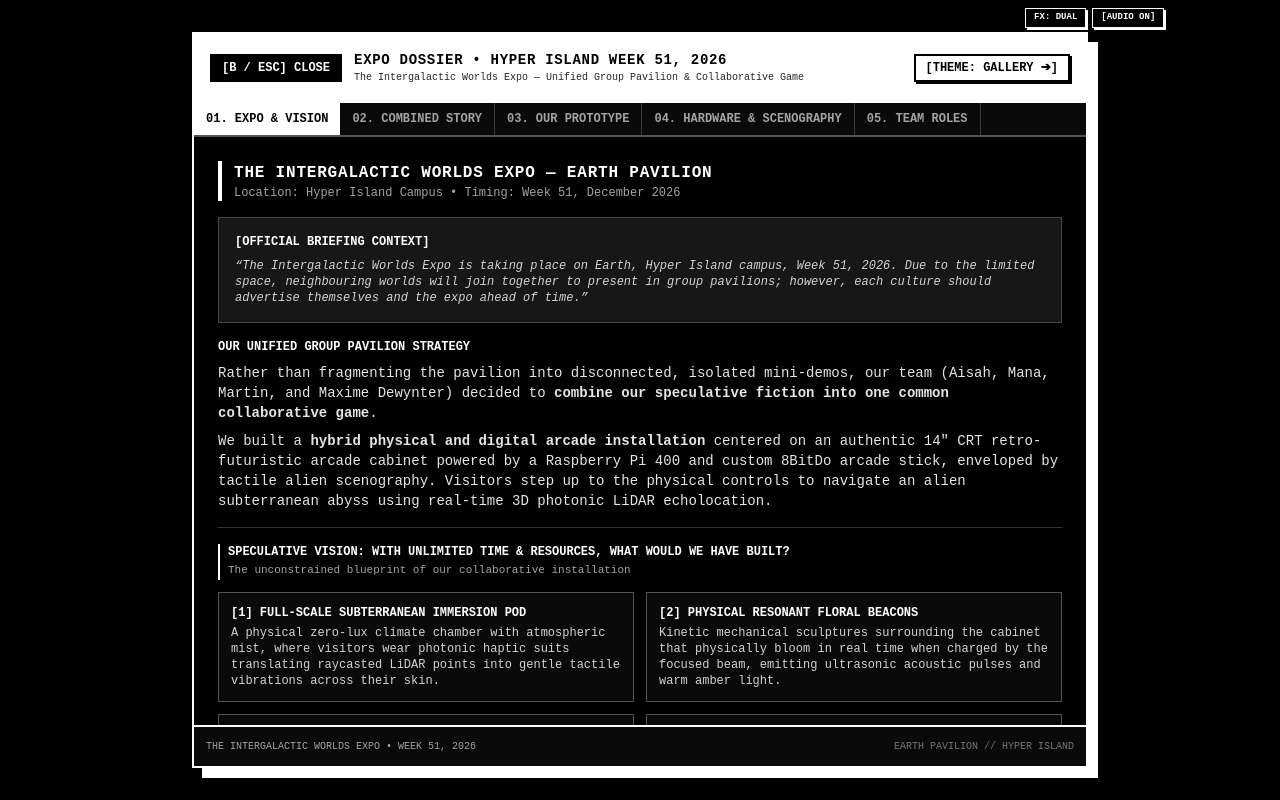
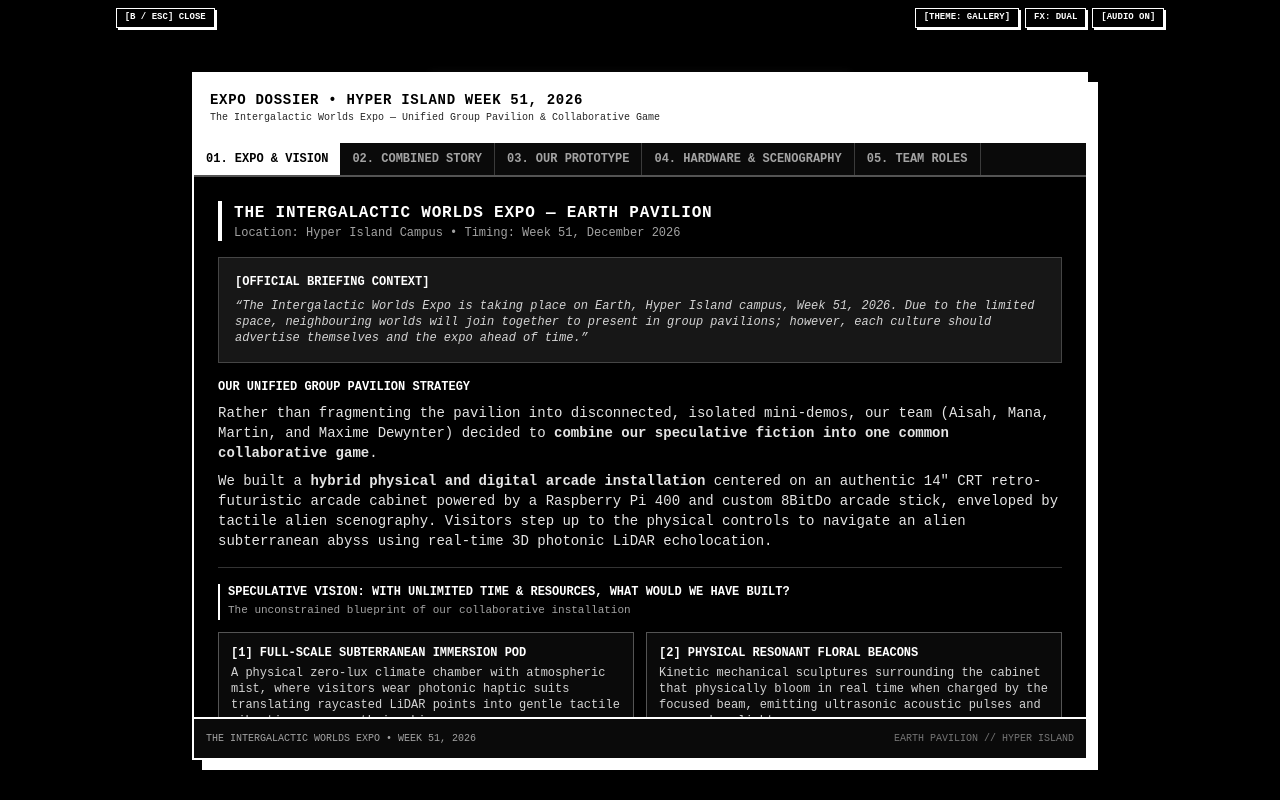
Before and after one commit to maxlearns2code/exo-cultures, a Next.js app: page / in a window 1280 px wide. Both pictures are taken after a click on the button "WHAT WE DID". Built offline with nearby package versions, Linux system fonts and the light colour scheme.

Commit message:
feat: move dossier close and theme buttons to top overlay bar

```diff
--- a/src/app/page.tsx
+++ b/src/app/page.tsx
@@ -183,6 +183,7 @@ export default function ArcadeLauncherHub() {
       if (isDossierOpen) {
         if (
           (currentInputs.action2 && (!prev || !prev.action2)) ||
+          (currentInputs.start && (!prev || !prev.start)) ||
           (currentInputs.select && (!prev || !prev.select))
         ) {
           setIsDossierOpen(false);
@@ -307,9 +308,9 @@ export default function ArcadeLauncherHub() {
       onToggleFX={handleToggleFX}
       activeFXType={activeFXType}
       theme={viewMode === "hub" && hubDesign === "gateway" ? "white" : "black"}
-      hubDesign={viewMode === "welcome" ? undefined : hubDesign}
-      onToggleHubDesign={viewMode === "welcome" ? undefined : handleToggleHubDesign}
-      onClose={viewMode !== "welcome" ? returnToWelcome : undefined}
+      hubDesign={viewMode === "welcome" && !isDossierOpen ? undefined : hubDesign}
+      onToggleHubDesign={viewMode === "welcome" && !isDossierOpen ? undefined : handleToggleHubDesign}
+      onClose={isDossierOpen ? () => setIsDossierOpen(false) : viewMode !== "welcome" ? returnToWelcome : undefined}
     >
       {/* Dossier Modal Overlay (Organism) */}
       <ExpoDossierModal
--- a/src/components/molecules/CalibrationBar.tsx
+++ b/src/components/molecules/CalibrationBar.tsx
@@ -45,7 +45,7 @@ export function CalibrationBar({
   };
 
   return (
-    <div className="absolute top-2 right-2 z-[150] flex items-center gap-1.5 font-mono select-none">
+    <div className="absolute top-2 right-2 z-[300] flex items-center gap-1.5 font-mono select-none">
       {/* Gamepad status indicator */}
       {hasGamepad && (
         <div
--- a/src/components/organisms/CRTOverlay.tsx
+++ b/src/components/organisms/CRTOverlay.tsx
@@ -56,7 +56,7 @@ export function CRTOverlay({
 
         {/* Top-Left: Close Button (mirrors Top-Right: theme, dual, sound) */}
         {onClose && (
-          <div className="absolute top-2 left-2 z-[150] flex items-center gap-1.5 font-mono select-none">
+          <div className="absolute top-2 left-2 z-[300] flex items-center gap-1.5 font-mono select-none">
             <button
               onClick={onClose}
               className={`px-2 py-0.5 text-[9px] font-bold border transition-all cursor-pointer ${
--- a/src/components/organisms/ExpoDossierModal.tsx
+++ b/src/components/organisms/ExpoDossierModal.tsx
@@ -25,19 +25,6 @@ export function ExpoDossierModal({
   const isBrutalist = hubDesign === "gateway";
   const isPhosphor = hubDesign === "specimen";
 
-  const getThemeLabel = (design?: AlienHubDesign) => {
-    switch (design) {
-      case "gateway":
-        return "THEME: GALLERY ➔";
-      case "translator":
-        return "THEME: ARCADE ➔";
-      case "specimen":
-        return "THEME: PHOSPHOR ➔";
-      default:
-        return "THEME: GALLERY ➔";
-    }
-  };
-
   const themeStyles = {
     container: isBrutalist
       ? "border-2 border-white shadow-[10px_10px_0px_#ffffff]"
@@ -54,16 +41,6 @@ export function ExpoDossierModal({
       : isPhosphor
       ? "text-emerald-400/80"
       : "text-purple-300/80",
-    themeButton: isBrutalist
-      ? "bg-white hover:bg-neutral-200 text-black border-2 border-black text-xs font-bold shadow-[2px_2px_0px_#000000]"
-      : isPhosphor
-      ? "bg-emerald-950 hover:bg-emerald-900 text-emerald-300 border-2 border-emerald-400 text-xs font-bold shadow-[2px_2px_0px_#10b981]"
-      : "bg-purple-900 hover:bg-purple-800 text-purple-200 border-2 border-purple-400 text-xs font-bold shadow-[2px_2px_0px_#9d00ff]",
-    closeButton: isBrutalist
-      ? "bg-black text-white hover:bg-neutral-800 border-2 border-black text-xs font-bold"
-      : isPhosphor
-      ? "bg-black text-emerald-300 hover:bg-emerald-950 border-2 border-emerald-500 text-xs font-bold"
-      : "bg-[#0a0014] text-purple-200 hover:bg-purple-950 border-2 border-purple-500 text-xs font-bold",
     tabBar: isBrutalist
       ? "border-b-2 border-white/30 bg-neutral-950"
       : isPhosphor
@@ -93,43 +70,21 @@ export function ExpoDossierModal({
 
   return (
     <div
-      className="fixed inset-0 z-[250] bg-black/95 flex items-center justify-center p-3 md:p-6 font-mono text-white select-none backdrop-blur-sm"
+      className="fixed inset-0 z-[250] bg-black/95 flex items-center justify-center pt-12 pb-4 px-3 md:pt-14 md:pb-6 md:px-6 font-mono text-white select-none backdrop-blur-sm"
       onClick={onClose}
     >
       <div
-        className={`w-full max-w-4xl max-h-[92vh] bg-black flex flex-col overflow-hidden ${themeStyles.container}`}
+        className={`w-full max-w-4xl max-h-[86vh] bg-black flex flex-col overflow-hidden ${themeStyles.container}`}
         onClick={(e) => e.stopPropagation()}
       >
         {/* Modal Header */}
-        <div className={`flex items-center justify-between p-3 md:p-4 ${themeStyles.header}`}>
-          <div className="flex items-center gap-3">
-            <button
-              onClick={onClose}
-              className={`flex items-center gap-1 px-2.5 py-1 transition-all cursor-pointer ${themeStyles.closeButton}`}
-              title="Close [B / ESC]"
-            >
-              <span>[B / ESC] CLOSE</span>
-            </button>
-            <div>
+        <div className={`p-3 md:p-4 border-b-2 ${themeStyles.header}`}>
           <h2 className="text-xs md:text-sm font-bold uppercase tracking-wider">
             EXPO DOSSIER • HYPER ISLAND WEEK 51, 2026
           </h2>
           <p className={`text-[10px] ${themeStyles.headerSub}`}>
             The Intergalactic Worlds Expo — Unified Group Pavilion &amp; Collaborative Game
           </p>
-            </div>
-          </div>
-          <div className="flex items-center gap-2">
-            {onToggleHubDesign && hubDesign && (
-              <button
-                onClick={onToggleHubDesign}
-                className={`px-2.5 py-1 transition-all cursor-pointer ${themeStyles.themeButton}`}
-                title="Switch Exhibition Theme [T]"
-              >
-                <span>[{getThemeLabel(hubDesign)}]</span>
-              </button>
-            )}
-          </div>
         </div>
 
         {/* Tab Navigation: 5 Distinct Focused Tabs */}
```
Lines whose indentation alone changed are shown as unchanged.
